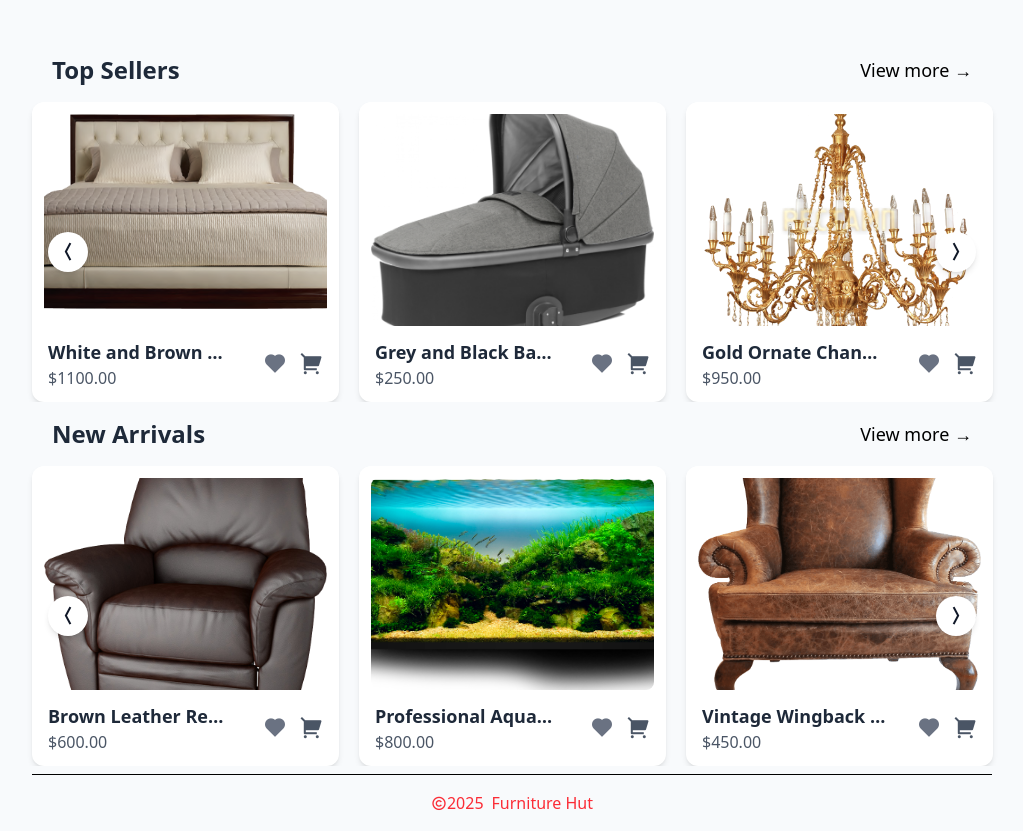
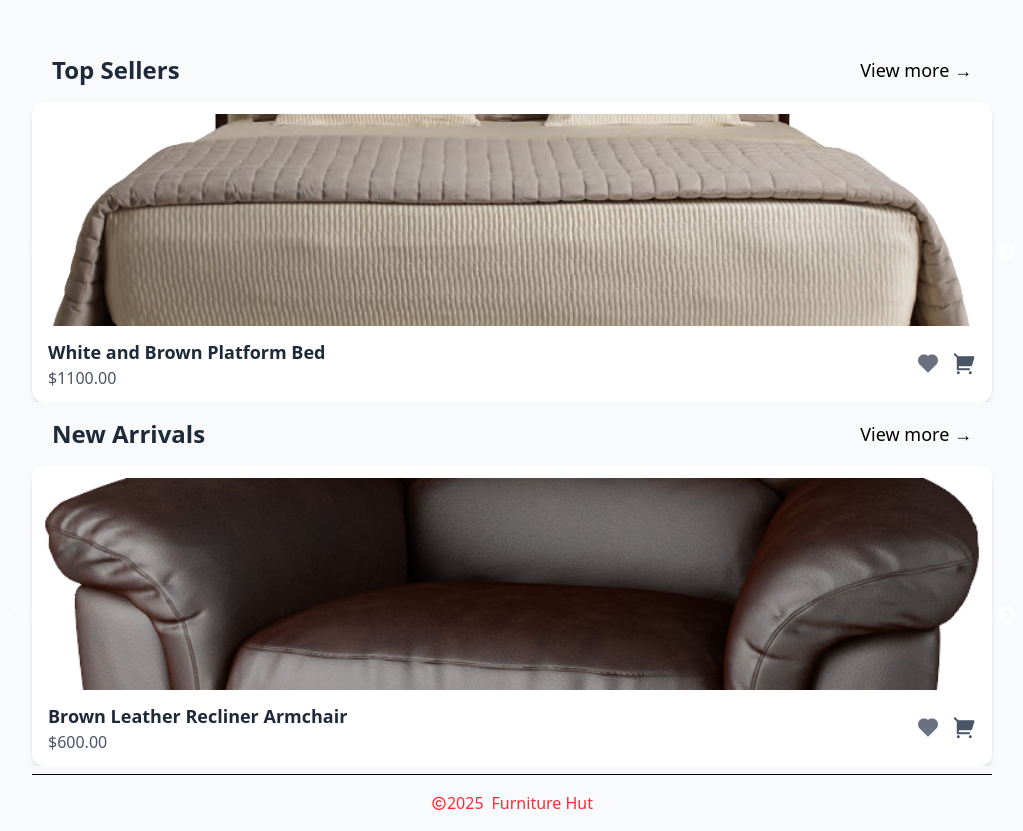
Before and after one commit to Nipol-Roy/Furniture-Mart, a Next.js app: page / in a window 1280 px wide. Shown: the part 1016-1847 px from the top of the page, without its empty margins (128-1151 px from the left). Built offline with nearby package versions, Linux system fonts and the light colour scheme.

Commit message:
change cards page

```diff
--- a/app/components/CardCrasoule.jsx
+++ b/app/components/CardCrasoule.jsx
@@ -4,7 +4,6 @@ import Link from "next/link";
 import Slider from "react-slick";
 import Cards from "./cards";
 
-// Custom Arrows
 const NextArrow = ({ onClick }) => (
   <button
     onClick={onClick}
@@ -28,18 +27,37 @@ const PrevArrow = ({ onClick }) => (
 );
 
 const CardCrasoule = ({ title, cards }) => {
-  const settings = {
-    dots: false,
-    infinite: true,
+  let settings = {
+    infinite: false,
     speed: 500,
-    slidesToShow: 3,
+    slidesToShow: 1,
     slidesToScroll: 1,
-    nextArrow: <NextArrow />,
-    prevArrow: <PrevArrow />,
+    initialSlide: 0,
     responsive: [
-      { breakpoint: 1280, settings: { slidesToShow: 3 } },
-      { breakpoint: 1024, settings: { slidesToShow: 2 } },
-      { breakpoint: 640, settings: { slidesToShow: 1 } },
+      {
+        breakpoint: 1024,
+        settings: {
+          slidesToShow: 3,
+          slidesToScroll: 3,
+          infinite: true,
+          dots: true,
+        },
+      },
+      {
+        breakpoint: 600,
+        settings: {
+          slidesToShow: 2,
+          slidesToScroll: 2,
+          initialSlide: 2,
+        },
+      },
+      {
+        breakpoint: 480,
+        settings: {
+          slidesToShow: 1,
+          slidesToScroll: 1,
+        },
+      },
     ],
   };
 
--- a/app/components/cards.jsx
+++ b/app/components/cards.jsx
@@ -1,4 +1,5 @@
 /** @format */
+"use client";
 import Image from "next/image";
 import toast from "react-hot-toast";
 import { FaCheck } from "react-icons/fa";
```
